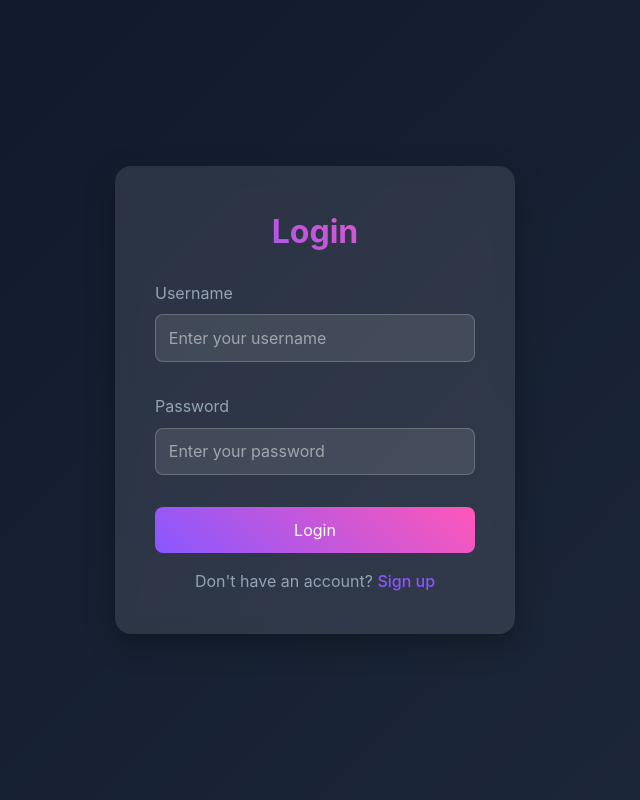
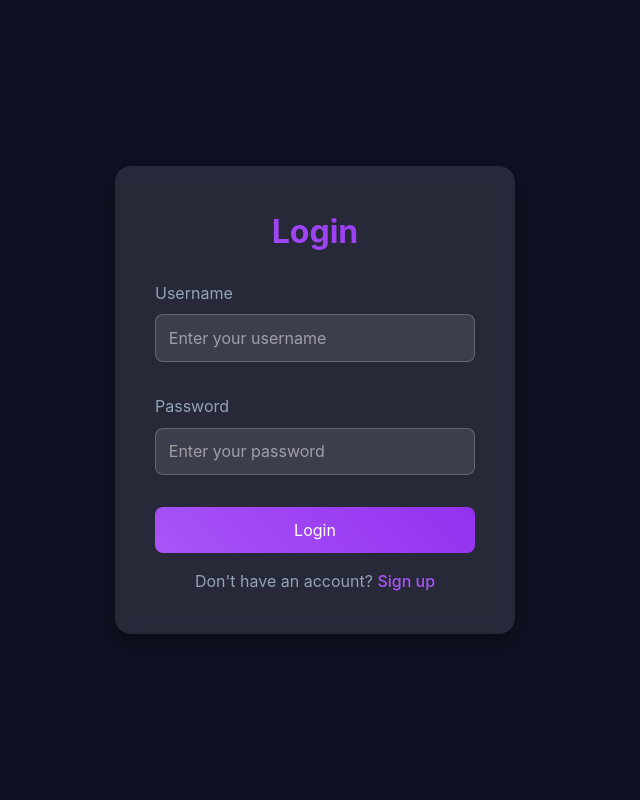
Before and after one commit to f7a10/project-, a Flask app: page /login in a window 1280 px wide. Shown: the whole page, without its empty margins (325-965 px from the left). Run offline with Flask 3, Linux system fonts and the light colour scheme.

Commit message:
Update login.html

```diff
--- a/app/templates/login.html
+++ b/app/templates/login.html
@@ -10,11 +10,11 @@
 
         :root {
             /* starting css */
-            --primary-color: #8957ff;
+            --primary-color: #a855f7;
             --secondary-color: #6c47d5;
-            --accent-color: #ff57b9;
-            --background-dark: #0f172a;
-            --background-light: #1e293b;
+            --accent-color: #9431f0;
+            --background-dark: #0f1123;
+            --background-light: #0f1123;
             --text-primary: #ffffff;
             --text-secondary: #94a3b8;
             --card-background: #ffffff;
```
